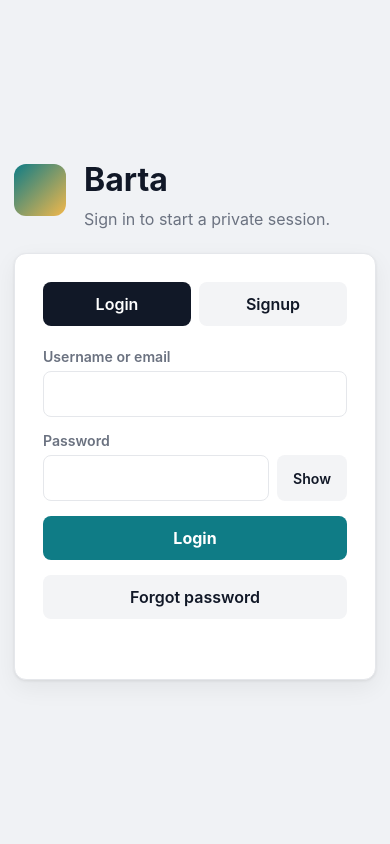
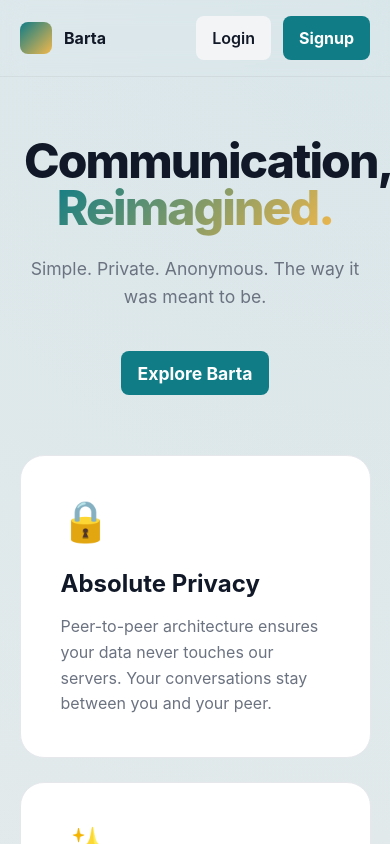
Before and after one commit to SilentP01/Barta, a website: page public/index.html in a window 390 px wide. Drawn offline with Linux system fonts and the light colour scheme; no server answers.

Commit message:
Add minimal, impressive home landing page with privacy and anonymous concept features

```diff
--- a/public/app.js
+++ b/public/app.js
@@ -1,3 +1,7 @@
+const landingView = document.querySelector("#landingView");
+const landingLoginBtn = document.querySelector("#landingLoginBtn");
+const landingSignupBtn = document.querySelector("#landingSignupBtn");
+const getStartedBtn = document.querySelector("#getStartedBtn");
 const authView = document.querySelector("#authView");
 const dashboard = document.querySelector("#dashboard");
 const loginTab = document.querySelector("#loginTab");
@@ -142,11 +146,18 @@ function sendSocket(type, payload = {}) {
 }
 
 function showApp() {
+  landingView.classList.add("hidden");
   authView.classList.add("hidden");
   dashboard.classList.remove("hidden");
   currentUser.textContent = `@${me.username}`;
   showSidebar();
   connectSocket();
+}
+
+function showLanding() {
+  landingView.classList.remove("hidden");
+  authView.classList.add("hidden");
+  dashboard.classList.add("hidden");
 }
 
 function showSidebar() {
@@ -160,6 +171,7 @@ function showWorkspace() {
 }
 
 function showAuth() {
+  landingView.classList.add("hidden");
   authView.classList.remove("hidden");
   dashboard.classList.add("hidden");
 }
@@ -895,7 +907,7 @@ logoutBtn.addEventListener("click", async () => {
   signupForm.reset();
   loginForm.elements.identifier.readOnly = true;
   loginForm.elements.password.readOnly = true;
-  showAuth();
+  showLanding();
 });
 
 profileBtn.addEventListener("click", async () => {
@@ -1089,6 +1101,21 @@ refreshBtn.addEventListener("click", () => {
   }
 });
 
+landingLoginBtn.addEventListener("click", () => {
+  showAuth();
+  switchAuth("login");
+});
+
+landingSignupBtn.addEventListener("click", () => {
+  showAuth();
+  switchAuth("signup");
+});
+
+getStartedBtn.addEventListener("click", () => {
+  showAuth();
+  switchAuth("signup");
+});
+
 
 const params = new URLSearchParams(location.search);
 
@@ -1110,7 +1137,7 @@ if (params.get("reset") === "1" && params.get("token")) {
       if (params.toString()) history.replaceState({}, "", "/");
     })
     .catch(() => {
-      showAuth();
+      showLanding();
       if (params.toString()) history.replaceState({}, "", "/");
     });
 }
--- a/public/index.html
+++ b/public/index.html
@@ -8,8 +8,65 @@
   </head>
   <body>
     <main class="app">
+      <!-- LANDING PAGE -->
+      <section class="landing-view hidden" id="landingView">
+        <header class="landing-header">
+          <div class="landing-logo">
+            <span class="brand-mark sm"></span>
+            <strong>Barta</strong>
+          </div>
+          <div class="landing-nav">
+            <button class="ghost" id="landingLoginBtn">Login</button>
+            <button class="primary" id="landingSignupBtn">Signup</button>
+          </div>
+        </header>
+
+        <div class="landing-hero">
+          <div class="hero-content">
+            <h1 class="hero-title">Communication, <br/><span>Reimagined.</span></h1>
+            <p class="hero-subtitle">Simple. Private. Anonymous. The way it was meant to be.</p>
+            <div class="hero-actions">
+              <button class="primary btn-lg" id="getStartedBtn">Explore Barta</button>
+            </div>
+          </div>
+        </div>
+
+        <div class="landing-grid">
+          <div class="landing-card">
+            <div class="card-icon">🔒</div>
+            <h3>Absolute Privacy</h3>
+            <p>Peer-to-peer architecture ensures your data never touches our servers. Your conversations stay between you and your peer.</p>
+          </div>
+          <div class="landing-card">
+            <div class="card-icon">✨</div>
+            <h3>Pure Minimalism</h3>
+            <p>No clutter, no distractions. A clean interface focused entirely on your connection and conversation.</p>
+          </div>
+          <div class="landing-card">
+            <div class="card-icon">🎭</div>
+            <h3>Anonymous Concept</h3>
+            <p>No personal tracking. No intrusive profiling. Use a unique username and stay invisible to the rest of the world.</p>
+          </div>
+          <div class="landing-card">
+            <div class="card-icon">🚀</div>
+            <h3>Our Offerings</h3>
+            <p>Instant messaging, high-quality voice calls, and secure video sessions—all built into one compact platform.</p>
+          </div>
+          <div class="landing-card">
+            <div class="card-icon">⚙️</div>
+            <h3>Working Principles</h3>
+            <p>We prioritize stability and speed. Using the latest WebRTC protocols for seamless, real-time interaction.</p>
+          </div>
+          <div class="landing-card">
+            <div class="card-icon">🌑</div>
+            <h3>Dark Mode first</h3>
+            <p>Designed with a premium dark-first aesthetic that's easy on the eyes and looks stunning on any device.</p>
+          </div>
+        </div>
+      </section>
+
       <!-- AUTH -->
-      <section class="auth-view" id="authView">
+      <section class="auth-view hidden" id="authView">
         <div class="brand">
           <span class="brand-mark"></span>
           <div>
@@ -259,6 +316,6 @@
       </section>
     </main>
 
-    <script src="/app.js?v=14"></script>
+    <script src="/app.js?v=15"></script>
   </body>
 </html>
--- a/public/styles.css
+++ b/public/styles.css
@@ -63,6 +63,136 @@ button, input { font: inherit; }
 button { border: 0; cursor: pointer; }
 button:disabled, input:disabled { cursor: not-allowed; opacity: 0.5; }
 h1, h2, p { margin: 0; }
+
+/* ─── LANDING PAGE ─────────────────────────── */
+.landing-view {
+  min-height: 100vh;
+  width: 100%;
+  overflow-y: auto;
+  background: radial-gradient(circle at top right, rgba(15, 124, 134, 0.1), transparent),
+              radial-gradient(circle at bottom left, rgba(242, 184, 75, 0.05), transparent);
+  padding-bottom: 60px;
+}
+
+.landing-header {
+  display: flex;
+  justify-content: space-between;
+  align-items: center;
+  padding: 24px min(5%, 60px);
+  position: sticky;
+  top: 0;
+  backdrop-filter: blur(12px);
+  -webkit-backdrop-filter: blur(12px);
+  z-index: 100;
+  border-bottom: 1px solid rgba(128, 128, 128, 0.1);
+}
+
+.landing-logo {
+  display: flex;
+  align-items: center;
+  gap: 12px;
+}
+
+.brand-mark.sm {
+  width: 32px;
+  height: 32px;
+  border-radius: 8px;
+}
+
+.landing-nav {
+  display: flex;
+  gap: 12px;
+}
+
+.landing-hero {
+  padding: 80px min(5%, 60px);
+  text-align: center;
+  max-width: 1200px;
+  margin: 0 auto;
+}
+
+.hero-title {
+  font-size: clamp(3rem, 8vw, 6rem);
+  font-weight: 800;
+  letter-spacing: -0.04em;
+  margin-bottom: 24px;
+}
+
+.hero-title span {
+  background: linear-gradient(135deg, var(--accent), #f2b84b);
+  -webkit-background-clip: text;
+  background-clip: text;
+  -webkit-text-fill-color: transparent;
+}
+
+.hero-subtitle {
+  font-size: clamp(1.1rem, 2vw, 1.4rem);
+  color: var(--muted);
+  max-width: 600px;
+  margin: 0 auto 40px;
+  line-height: 1.6;
+}
+
+.btn-lg {
+  padding: 16px 40px;
+  font-size: 1.1rem;
+  font-weight: 600;
+  border-radius: 12px;
+  transition: transform 0.2s, box-shadow 0.2s;
+}
+
+.btn-lg:hover {
+  transform: translateY(-2px);
+  box-shadow: 0 12px 24px -8px var(--accent);
+}
+
+.landing-grid {
+  display: grid;
+  grid-template-columns: repeat(auto-fit, minmax(300px, 1fr));
+  gap: 24px;
+  padding: 0 min(5%, 60px);
+  max-width: 1200px;
+  margin: 0 auto;
+}
+
+.landing-card {
+  background: var(--panel);
+  border: 1px solid var(--line);
+  padding: 40px;
+  border-radius: 24px;
+  transition: transform 0.3s, border-color 0.3s;
+  display: flex;
+  flex-direction: column;
+  gap: 16px;
+}
+
+.landing-card:hover {
+  transform: translateY(-6px);
+  border-color: var(--accent);
+}
+
+.card-icon {
+  font-size: 2.5rem;
+  margin-bottom: 8px;
+}
+
+.landing-card h3 {
+  font-size: 1.5rem;
+  font-weight: 700;
+  margin: 0;
+}
+
+.landing-card p {
+  color: var(--muted);
+  line-height: 1.6;
+}
+
+/* Auth responsive tweak */
+@media (max-width: 768px) {
+  .landing-hero { padding: 60px 24px; }
+  .landing-grid { grid-template-columns: 1fr; }
+  .landing-header { padding: 16px 20px; }
+}
 
 /* ─── AUTH ──────────────────────────────────── */
 .auth-view {
```
